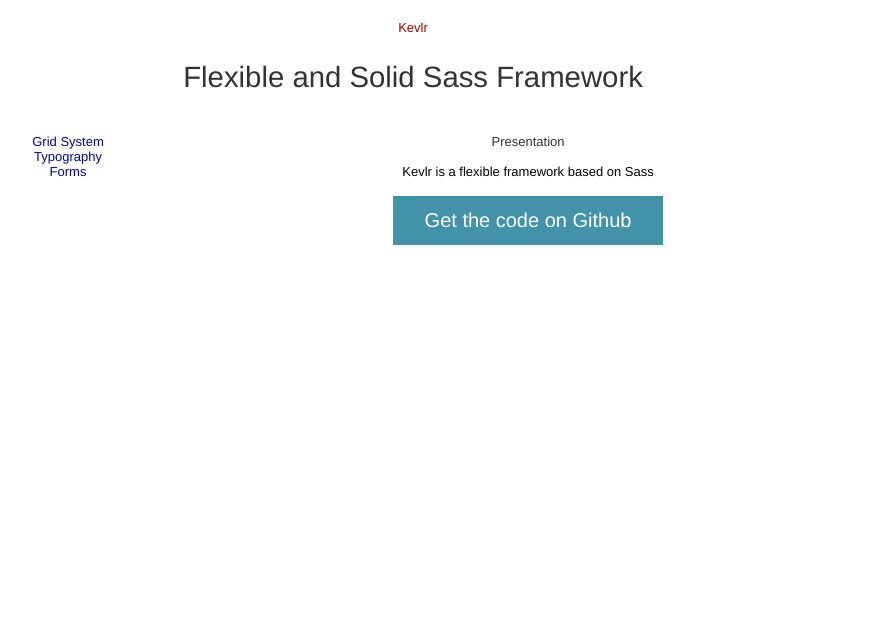
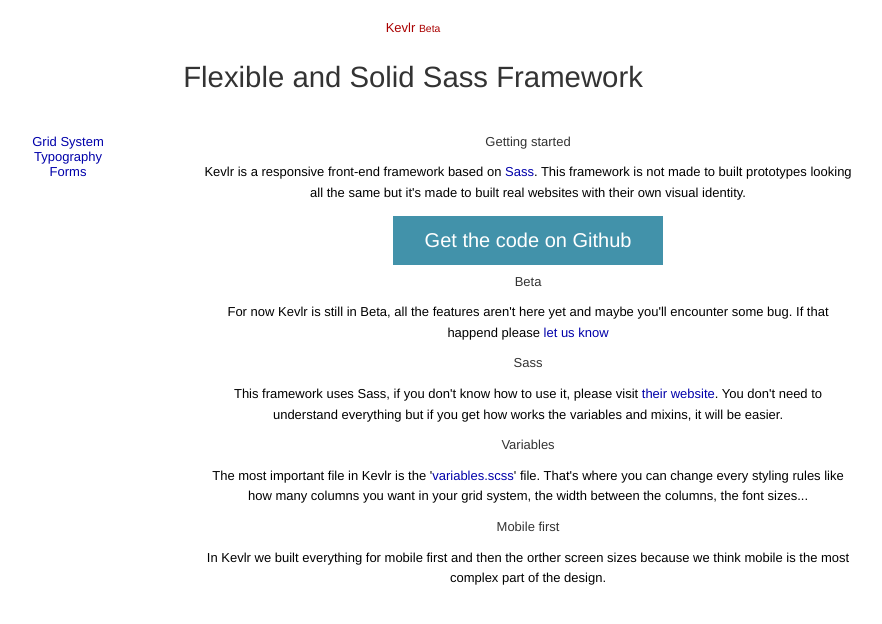
Before and after one commit to kevlr/kevlr.github.io, a Jekyll site: the page built from index.html, in a window 1280 px wide. Shown: the top 624 px of the page, without its empty margins (227-1109 px from the left). Built offline with Jekyll 4.4.1, drawn with Linux system fonts in a browser that asks for light colours; Markdown is read by kramdown in place of the engine named in the settings.

Commit message:
Homepage copy

```diff
--- a/_layouts/default.html
+++ b/_layouts/default.html
@@ -16,7 +16,7 @@
 		<div class="container">
 			<header class="row external-gutter">
 				<div class="column">
-					<h1 class="title"><a href="/">{{ site.name }}</a></h1>
+					<h1 class="title"><a href="/">{{ site.name }} <small>Beta</small></a></h1>
 					<h2 class="h5">Flexible and Solid Sass Framework</h2>
 				</div>
 			</header>
--- a/forms/index.html
+++ b/forms/index.html
@@ -5,4 +5,5 @@
 
 <div class="article">
   <h1>Forms</h1>
+  <p>Coming soon.</p>
 </div>
--- a/grid-system/index.html
+++ b/grid-system/index.html
@@ -7,7 +7,9 @@
   <h1>Grid System</h1>
 
   <h2>Flex Grid</h2>
-  <p>Kevlr include a Grid system based on "display: flex" and entirely customizable.</p>
+  <p>The particularity of the Kevlr grid system is the columns are in '<a href="http://css-tricks.com/snippets/css/a-guide-to-flexbox/">display:flex;</a>'.</p>
+
+  <p>That means you don't have to worry about clearing floats* anymore, you can reorder elements* and have equal height content without javascript.</p>
 
   <h2>Grid Syntax</h2>
   <h3>Mobile First</h3>
--- a/index.html
+++ b/index.html
@@ -4,7 +4,20 @@
 ---
 
 <div class="article">
-  <h1>Presentation</h1>
-  <p>Kevlr is a flexible framework based on Sass</p>
+  <h1>Getting started</h1>
+  <p>Kevlr is a responsive front-end framework based on <a href="http://sass-lang.com">Sass</a>. This framework is not made to built prototypes looking all the same but it's made to built real websites with their own visual identity.</p>
   <a href="https://github.com/vescoyez/framework-css" class="button">Get the code on Github</a>
+
+  <h2>Beta</h2>
+  <p>For now Kevlr is still in Beta, all the features aren't here yet and maybe you'll encounter some bug. If that happend please <a href="https://github.com/vescoyez/framework-css/issues">let us know</a></p>
+
+  <h2>Sass</h2>
+  <p>This framework uses Sass, if you don't know how to use it, please visit <a href="http://sass-lang.com">their website</a>. You don't need to understand everything but if you get how works the variables and mixins, it will be easier.</p>
+
+  <h2>Variables</h2>
+  <p>The most important file in Kevlr is the '<a href="https://github.com/vescoyez/framework-css/blob/master/scss/variables.scss">variables.scss</a>' file. That's where you can change every styling rules like how many columns you want in your grid system, the width between the columns, the font sizes...</p>
+
+  <h2>Mobile first</h2>
+  <p>In Kevlr we built everything for mobile first and then the orther screen sizes because we think mobile is the most complex part of the design.</p>
+
 </div>
```
Also changed, not shown: 4 other files.
